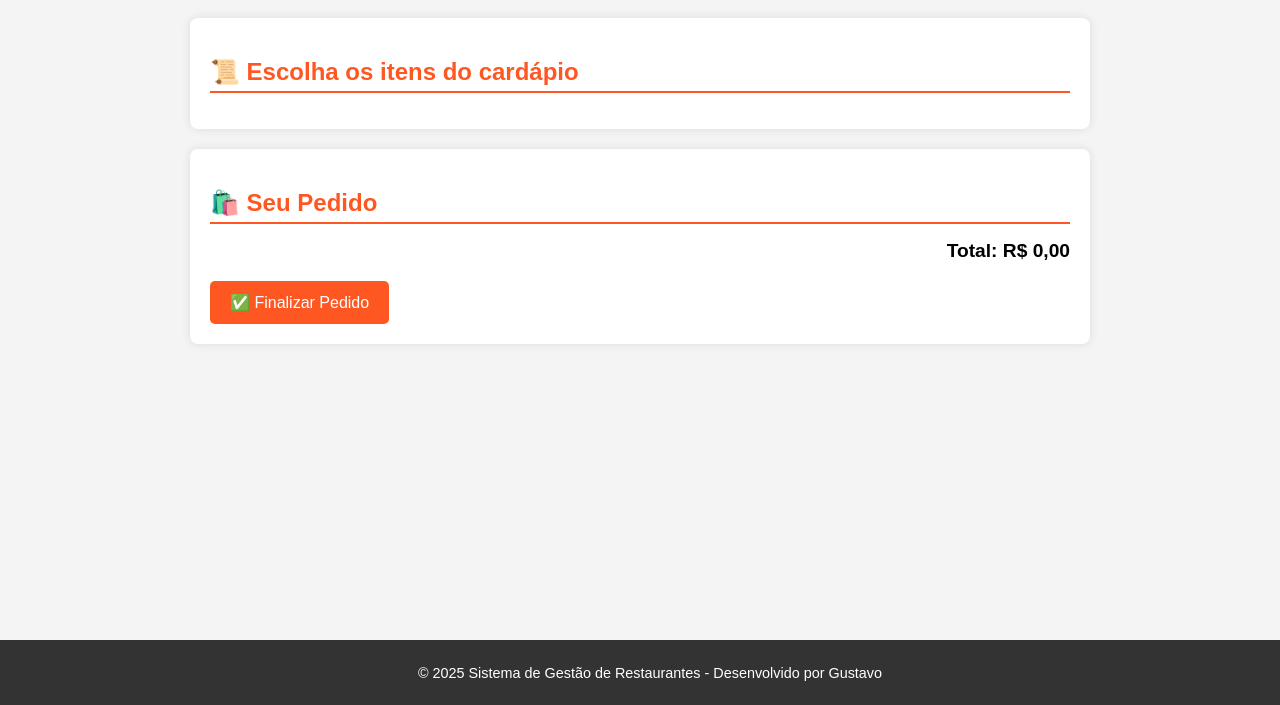
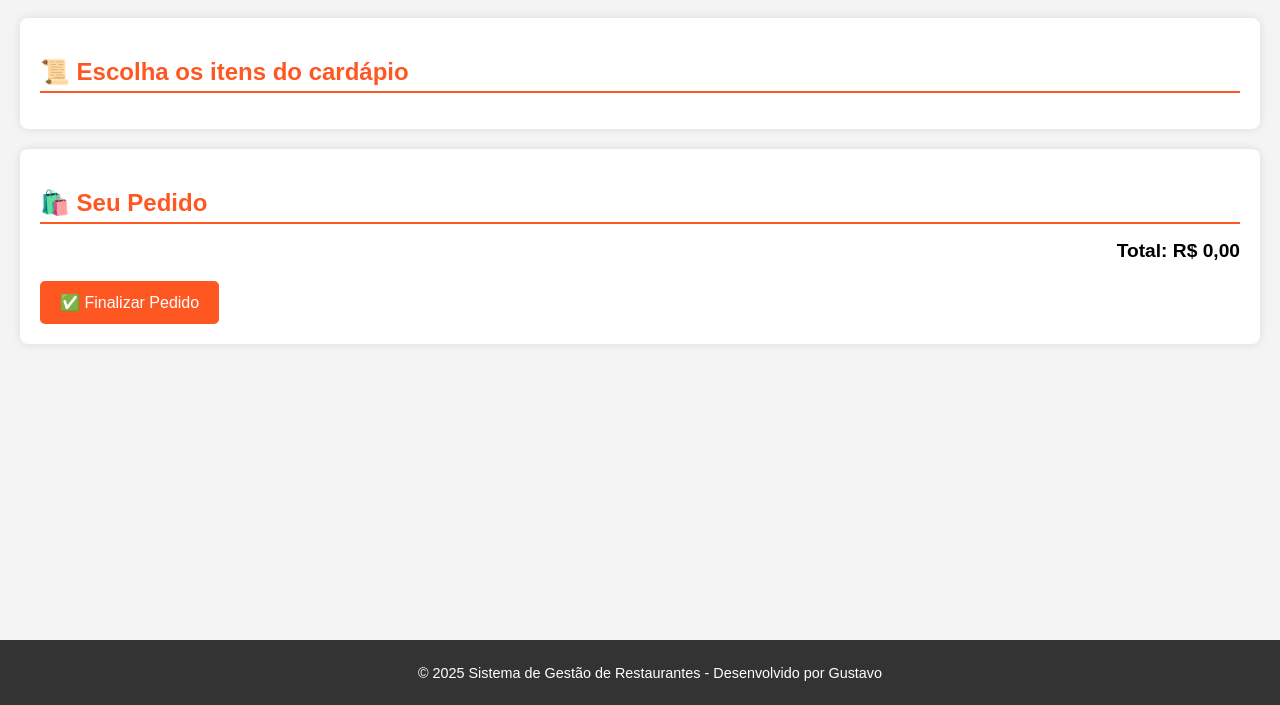
Before and after one commit to Gregory2786/front-end-trabalho-final, a plain HTML site: page pages/pedidos.html in a window 1280 px wide. Shown: the part 95-800 px from the top of the page. Drawn offline with Linux system fonts and the light colour scheme; no server answers; a script that the page names is missing; files whose address does not match are found by name.

Commit message:
arrumando estilização

```diff
--- a/css/styles.css
+++ b/css/styles.css
@@ -1,4 +1,3 @@
-/* Reset e Configurações Gerais */
 body {
     font-family: Arial, sans-serif;
     margin: 0;
@@ -7,7 +6,6 @@ body {
     text-align: center;
 }
 
-/* Estilo do Cabeçalho */
 header {
     background-color: #ff5722;
     color: white;
@@ -49,10 +47,9 @@ nav ul li a.active {
     background: #d84315;
 }
 
-/* Conteúdo Principal */
 main {
     padding: 20px;
-    max-width: 900px;
+    max-width: auto;
     margin: auto;
 }
 
@@ -72,7 +69,6 @@ section h2 {
     margin-bottom: 15px;
 }
 
-/* Estilização das Listas */
 ul {
     list-style: none;
     padding: 0;
@@ -99,7 +95,6 @@ ul li {
     background: #ffccbc;
 }
 
-/* Pedido Atual */
 #total-pedido {
     font-size: 1.2em;
     font-weight: bold;
@@ -122,7 +117,6 @@ button:hover {
     background-color: #e64a19;
 }
 
-/* Rodapé */
 footer {
     background: #333;
     color: white;
```
